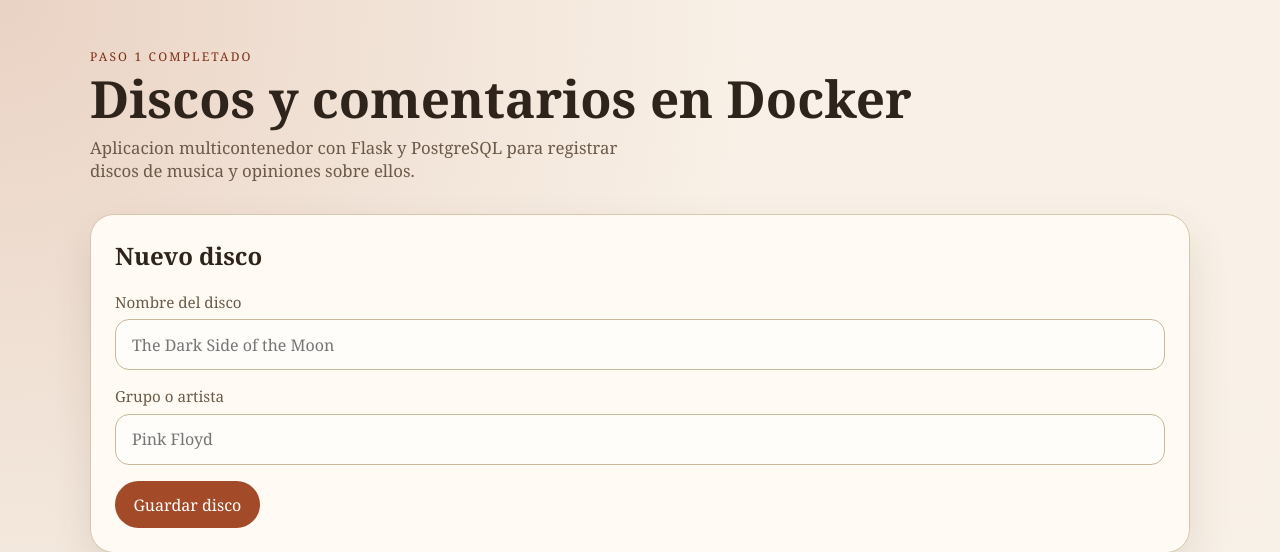
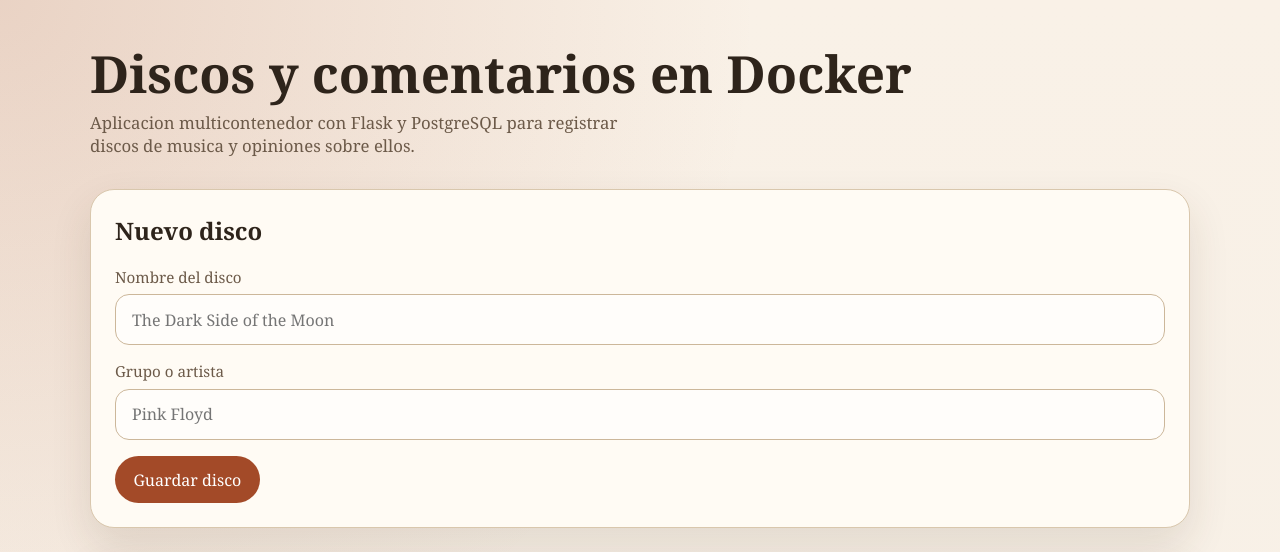
Before and after one commit to DanielsGHIES/DockerRecuperacionMayoK8s, a Flask app: page / in a window 1280 px wide. Shown: the top 552 px of the page. Run offline with Flask 3, Linux system fonts and the light colour scheme; a database or web service that is not in the repository returns one stand-in record (values such as "Sample title"); some libraries are stand-ins or nearby versions.

Commit message:
update reaadme

```diff
--- a/backend/templates/index.html
+++ b/backend/templates/index.html
@@ -9,7 +9,6 @@
   <body>
     <main class="layout">
       <section class="hero">
-        <p class="eyebrow">Paso 1 completado</p>
         <h1>Discos y comentarios en Docker</h1>
         <p class="intro">
           Aplicacion multicontenedor con Flask y PostgreSQL para registrar discos de musica
```
